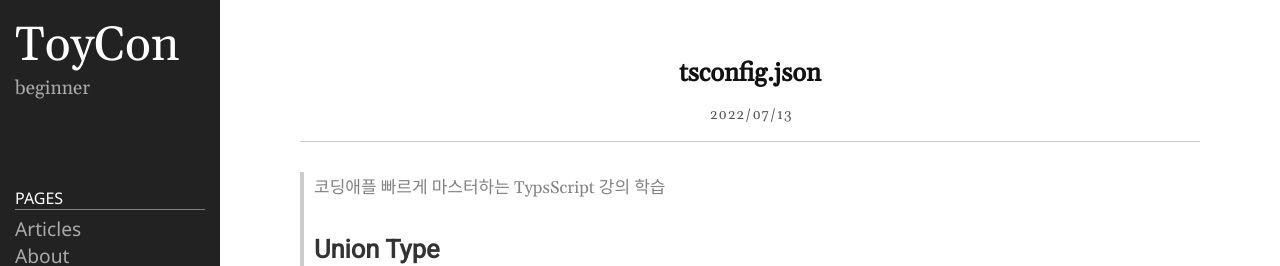
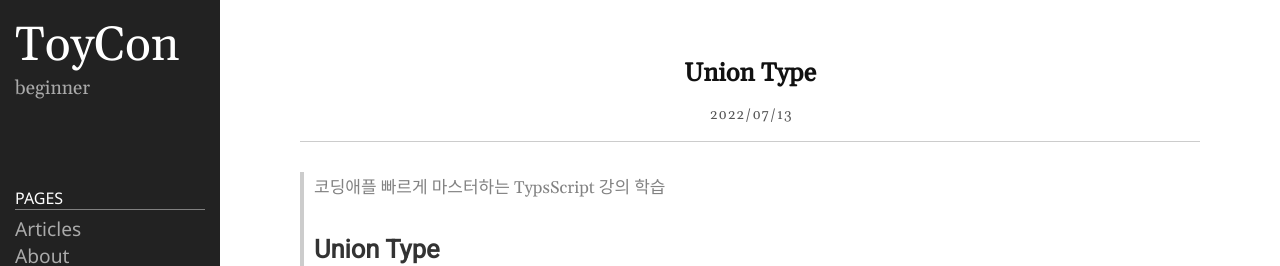
Before and after one commit to ToyCon/ToyCon.github.io, a Jekyll site: the page built from _posts/2022-07-13-TypeScript3.markdown, in a window 1280 px wide. Shown: the top 266 px of the page. Built offline with Jekyll 4.4.1, drawn with Linux system fonts in a browser that asks for light colours.

Commit message:
Update 0713

```diff
--- a/_posts/2022-07-13-TypeScript3.markdown
+++ b/_posts/2022-07-13-TypeScript3.markdown
@@ -1,6 +1,6 @@
 ---
 layout: post
-title: tsconfig.json
+title: Union Type
 date: 2022-07-13 17:30:00 +0900
 categories: TypeScript
 ---
```
